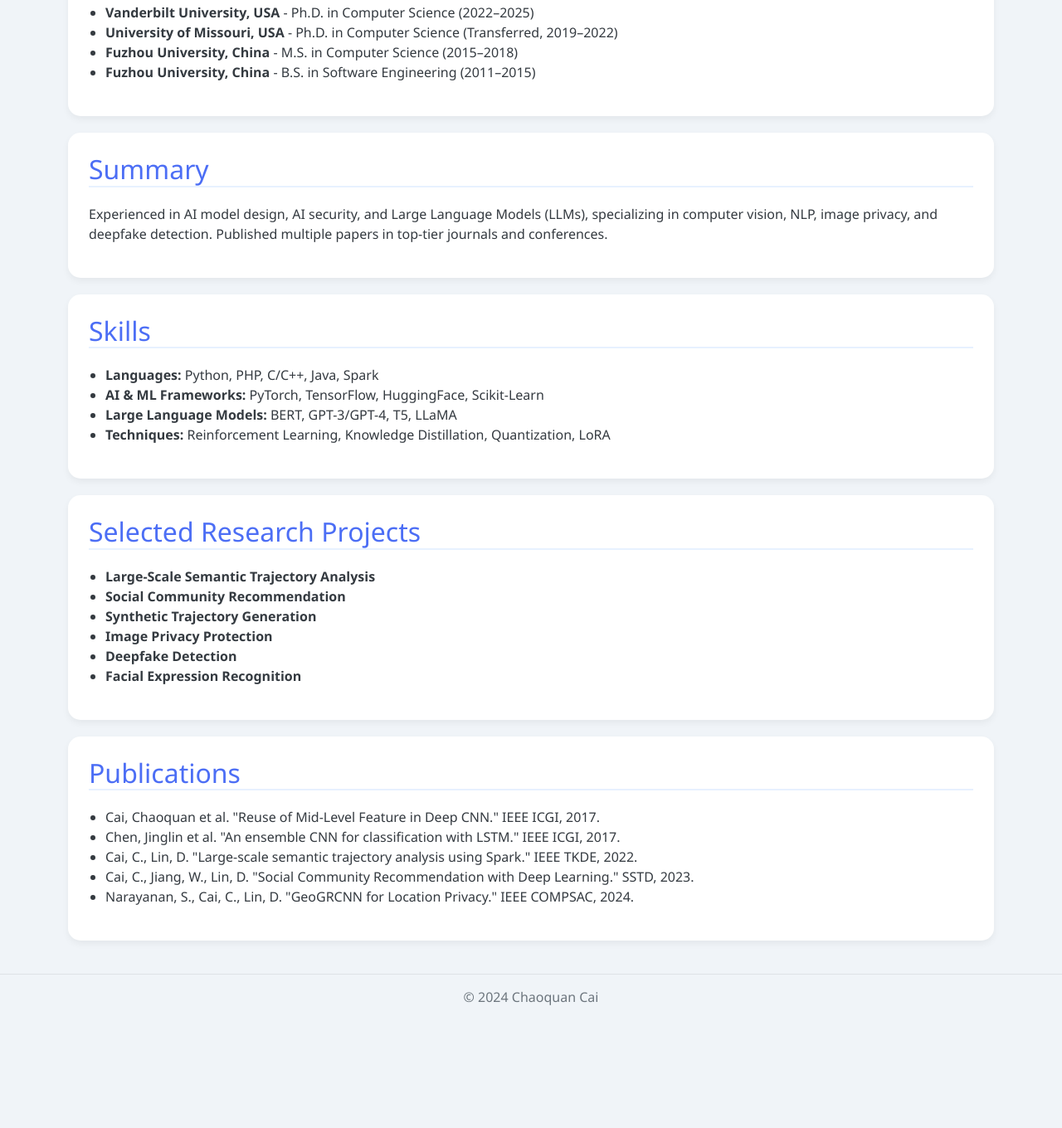
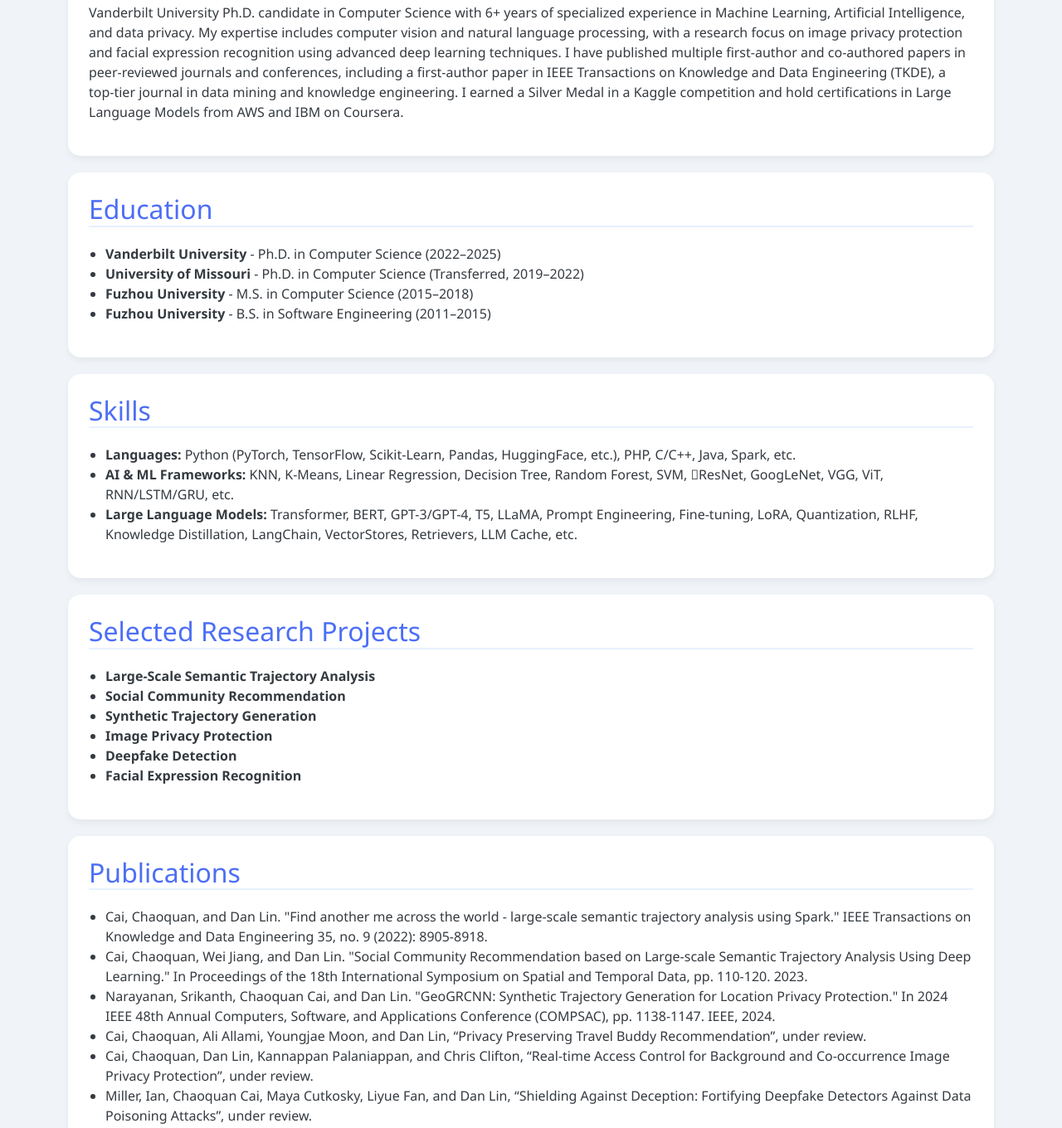
Before and after one commit to AzuCai/azucai.github.io, a plain HTML site: page index.html in a window 1280 px wide. Shown: the part 308-1668 px from the top of the page at 83% size. Before the commit the page ends 1587 px from the top, so only its background shows below. Drawn offline with nearby package versions, Linux system fonts and the light colour scheme.

Commit message:
Update index.html

```diff
--- a/index.html
+++ b/index.html
@@ -56,29 +56,28 @@
     </div>
 
     <div class="container">
+        <div class="section">
+            <h2 class="section-title">Summary</h2>
+            <p>Vanderbilt University Ph.D. candidate in Computer Science with 6+ years of specialized experience in Machine Learning, Artificial Intelligence, and data privacy. My expertise includes computer vision and natural language processing, with a research focus on image privacy protection and facial expression recognition using advanced deep learning techniques. I have published multiple first-author and co-authored papers in peer-reviewed journals and conferences, including a first-author paper in IEEE Transactions on Knowledge and Data Engineering (TKDE), a top-tier journal in data mining and knowledge engineering. I earned a Silver Medal in a Kaggle competition and hold certifications in Large Language Models from AWS and IBM on Coursera.</p>
+        </div>
 
         <div class="section">
             <h2 class="section-title">Education</h2>
             <ul>
-                <li><strong>Vanderbilt University, USA</strong> - Ph.D. in Computer Science (2022–2025)</li>
-                <li><strong>University of Missouri, USA</strong> - Ph.D. in Computer Science (Transferred, 2019–2022)</li>
-                <li><strong>Fuzhou University, China</strong> - M.S. in Computer Science (2015–2018)</li>
-                <li><strong>Fuzhou University, China</strong> - B.S. in Software Engineering (2011–2015)</li>
+                <li><strong>Vanderbilt University</strong> - Ph.D. in Computer Science (2022–2025)</li>
+                <li><strong>University of Missouri</strong> - Ph.D. in Computer Science (Transferred, 2019–2022)</li>
+                <li><strong>Fuzhou University</strong> - M.S. in Computer Science (2015–2018)</li>
+                <li><strong>Fuzhou University</strong> - B.S. in Software Engineering (2011–2015)</li>
             </ul>
         </div>
 
-        <div class="section">
-            <h2 class="section-title">Summary</h2>
-            <p>Experienced in AI model design, AI security, and Large Language Models (LLMs), specializing in computer vision, NLP, image privacy, and deepfake detection. Published multiple papers in top-tier journals and conferences.</p>
-        </div>
 
         <div class="section">
             <h2 class="section-title">Skills</h2>
             <ul>
-                <li><strong>Languages:</strong> Python, PHP, C/C++, Java, Spark</li>
-                <li><strong>AI & ML Frameworks:</strong> PyTorch, TensorFlow, HuggingFace, Scikit-Learn</li>
-                <li><strong>Large Language Models:</strong> BERT, GPT-3/GPT-4, T5, LLaMA</li>
-                <li><strong>Techniques:</strong> Reinforcement Learning, Knowledge Distillation, Quantization, LoRA</li>
+                <li><strong>Languages:</strong> Python (PyTorch, TensorFlow, Scikit-Learn, Pandas, HuggingFace, etc.), PHP, C/C++, Java, Spark, etc.</li>
+                <li><strong>AI & ML Frameworks:</strong> KNN, K-Means, Linear Regression, Decision Tree, Random Forest, SVM, ResNet, GoogLeNet, VGG, ViT, RNN/LSTM/GRU, etc.</li>
+                <li><strong>Large Language Models:</strong> Transformer, BERT, GPT-3/GPT-4, T5, LLaMA, Prompt Engineering, Fine-tuning, LoRA, Quantization, RLHF, Knowledge Distillation, LangChain, VectorStores, Retrievers, LLM Cache, etc.</li>
             </ul>
         </div>
 
@@ -97,11 +96,12 @@
         <div class="section">
             <h2 class="section-title">Publications</h2>
             <ul>
-                <li>Cai, Chaoquan et al. "Reuse of Mid-Level Feature in Deep CNN." IEEE ICGI, 2017.</li>
-                <li>Chen, Jinglin et al. "An ensemble CNN for classification with LSTM." IEEE ICGI, 2017.</li>
-                <li>Cai, C., Lin, D. "Large-scale semantic trajectory analysis using Spark." IEEE TKDE, 2022.</li>
-                <li>Cai, C., Jiang, W., Lin, D. "Social Community Recommendation with Deep Learning." SSTD, 2023.</li>
-                <li>Narayanan, S., Cai, C., Lin, D. "GeoGRCNN for Location Privacy." IEEE COMPSAC, 2024.</li>
+                <li>Cai, Chaoquan, and Dan Lin. "Find another me across the world - large-scale semantic trajectory analysis using Spark." IEEE Transactions on Knowledge and Data Engineering 35, no. 9 (2022): 8905-8918.</li>
+                <li>Cai, Chaoquan, Wei Jiang, and Dan Lin. "Social Community Recommendation based on Large-scale Semantic Trajectory Analysis Using Deep Learning." In Proceedings of the 18th International Symposium on Spatial and Temporal Data, pp. 110-120. 2023.</li>
+                <li>Narayanan, Srikanth, Chaoquan Cai, and Dan Lin. "GeoGRCNN: Synthetic Trajectory Generation for Location Privacy Protection." In 2024 IEEE 48th Annual Computers, Software, and Applications Conference (COMPSAC), pp. 1138-1147. IEEE, 2024.</li>
+                <li>Cai, Chaoquan, Ali Allami, Youngjae Moon, and Dan Lin, “Privacy Preserving Travel Buddy Recommendation”, under review.</li>
+                <li>Cai, Chaoquan, Dan Lin, Kannappan Palaniappan, and Chris Clifton, “Real-time Access Control for Background and Co-occurrence Image Privacy Protection”, under review.</li>
+                <li>Miller, Ian, Chaoquan Cai, Maya Cutkosky, Liyue Fan, and Dan Lin, “Shielding Against Deception: Fortifying Deepfake Detectors Against Data Poisoning Attacks”, under review.</li>
             </ul>
         </div>
 
```
